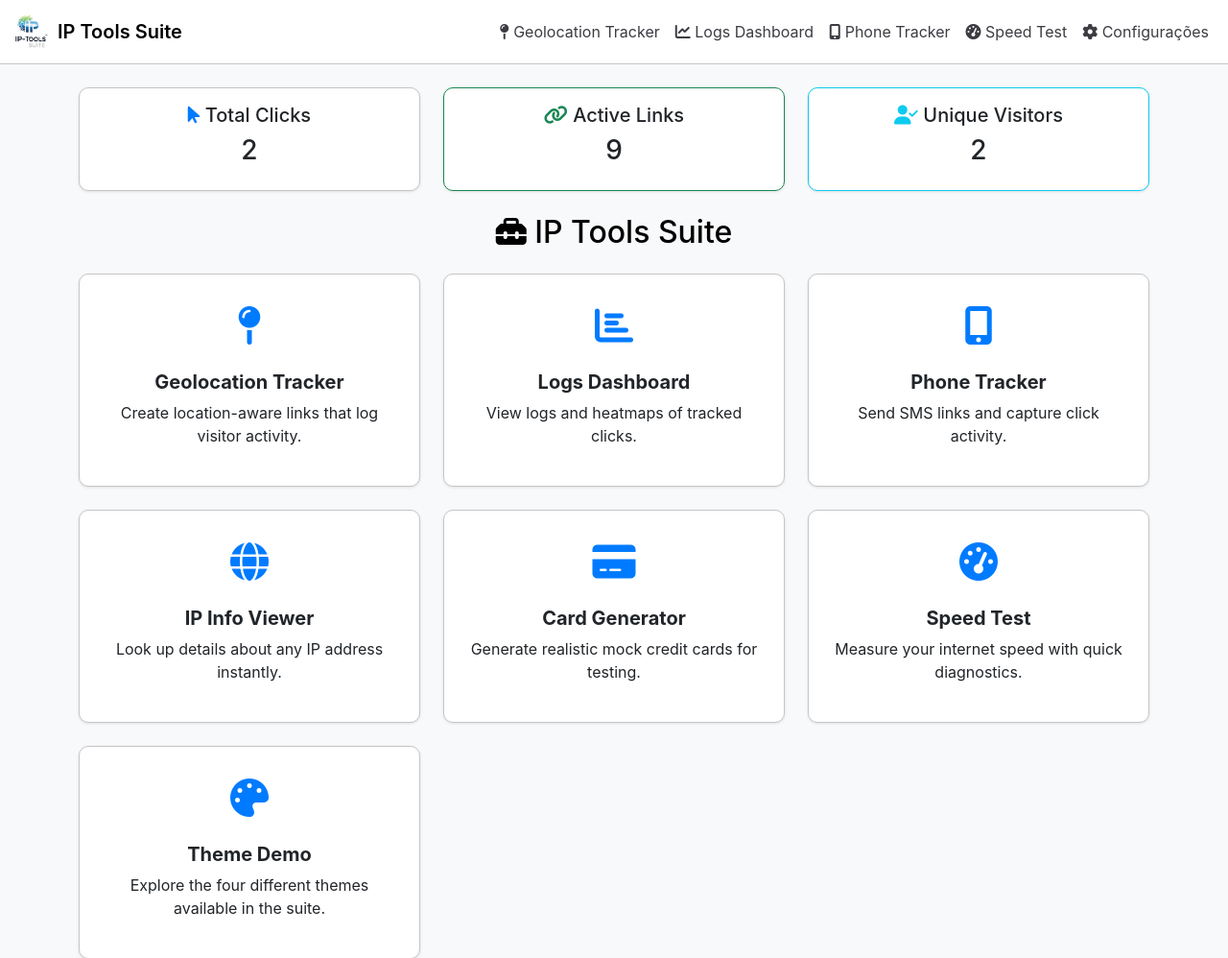
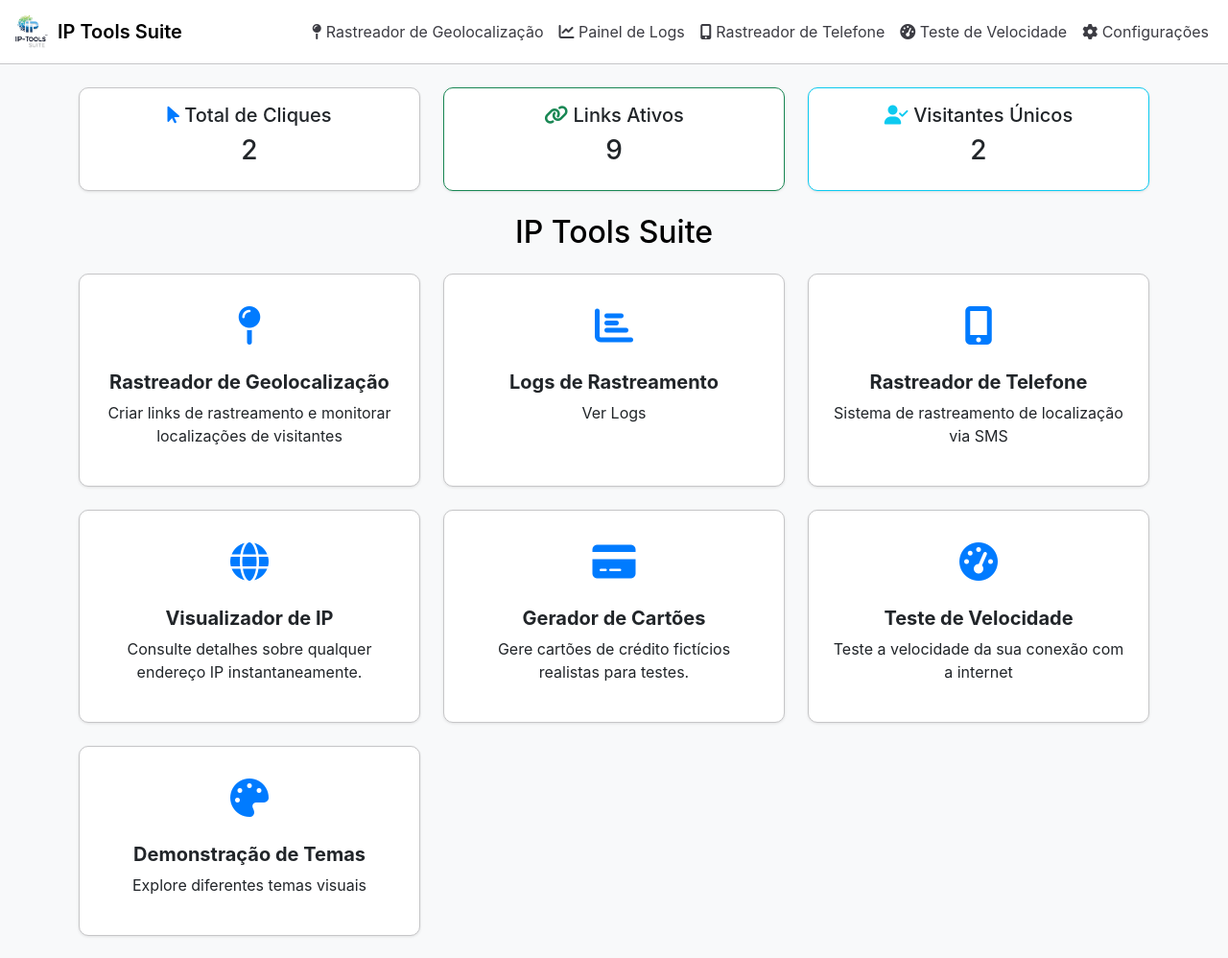
Before and after one commit to samuelbuenofran/ip-tools, a PHP site: page / in a window 1280 px wide. Shown: the top 998 px of the page at 96% size. Run offline with PHP 8.4, Linux system fonts and the light colour scheme; data comes from the database, SQL or seed files in the repository.

Commit message:
Enhance localization by adding data-translate attributes to various elements in header, index, and logs pages; update translations in assets for improved user experience and consistency across the application.

```diff
--- a/assets/translations.js
+++ b/assets/translations.js
@@ -7,7 +7,7 @@ const translations = {
         'nav_network_tools': 'Network Tools',
         'nav_phone_tracker': 'Phone Tracker',
         'nav_speed_test': 'Speed Test',
-        'nav_logs': 'Logs',
+        'nav_logs': 'Logs Dashboard',
         'nav_support': 'Support',
         'nav_privacy': 'Privacy',
 
@@ -57,6 +57,17 @@ const translations = {
         'speed_test_desc': 'Test your internet connection speed',
         'theme_demo_title': 'Theme Demo',
         'theme_demo_desc': 'Explore different visual themes',
+        'ip_info_title': 'IP Info Viewer',
+        'ip_info_desc': 'Look up details about any IP address instantly.',
+        'card_generator_title': 'Card Generator',
+        'card_generator_desc': 'Generate realistic mock credit cards for testing.',
+        'total_clicks': 'Total Clicks',
+        'active_links': 'Active Links',
+        'unique_visitors': 'Unique Visitors',
+        'visitor_log_dashboard': 'Visitor Log Dashboard',
+        'location_source': 'Location Source',
+        'precise_address': 'Precise Address',
+        'click_heatmap': 'Click Heatmap',
 
         // Geolocation Tracker
         'create_tracking_link': 'Create Tracking Link',
@@ -109,6 +120,13 @@ const translations = {
         'time': 'Time',
         'ip_address': 'IP Address',
         'location': 'Location',
+        'id': 'ID',
+        'street': 'Street',
+        'city': 'City',
+        'state': 'State',
+        'country': 'Country',
+        'device': 'Device',
+        'timestamp': 'Timestamp',
         'user_agent': 'User Agent',
         'referrer': 'Referrer',
         'status': 'Status',
@@ -258,7 +276,7 @@ const translations = {
         'nav_network_tools': 'Ferramentas de Rede',
         'nav_phone_tracker': 'Rastreador de Telefone',
         'nav_speed_test': 'Teste de Velocidade',
-        'nav_logs': 'Logs',
+        'nav_logs': 'Painel de Logs',
         'nav_support': 'Suporte',
         'nav_privacy': 'Privacidade',
 
@@ -308,6 +326,17 @@ const translations = {
         'speed_test_desc': 'Teste a velocidade da sua conexão com a internet',
         'theme_demo_title': 'Demonstração de Temas',
         'theme_demo_desc': 'Explore diferentes temas visuais',
+        'ip_info_title': 'Visualizador de IP',
+        'ip_info_desc': 'Consulte detalhes sobre qualquer endereço IP instantaneamente.',
+        'card_generator_title': 'Gerador de Cartões',
+        'card_generator_desc': 'Gere cartões de crédito fictícios realistas para testes.',
+        'total_clicks': 'Total de Cliques',
+        'active_links': 'Links Ativos',
+        'unique_visitors': 'Visitantes Únicos',
+        'visitor_log_dashboard': 'Painel de Logs de Visitantes',
+        'location_source': 'Fonte da Localização',
+        'precise_address': 'Endereço Preciso',
+        'click_heatmap': 'Mapa de Calor de Cliques',
 
         // Geolocation Tracker
         'create_tracking_link': 'Criar Link de Rastreamento',
@@ -360,6 +389,13 @@ const translations = {
         'time': 'Hora',
         'ip_address': 'Endereço IP',
         'location': 'Localização',
+        'id': 'ID',
+        'street': 'Rua',
+        'city': 'Cidade',
+        'state': 'Estado',
+        'country': 'País',
+        'device': 'Dispositivo',
+        'timestamp': 'Data/Hora',
         'user_agent': 'User Agent',
         'referrer': 'Referenciador',
         'status': 'Status',
@@ -512,6 +548,8 @@ class LanguageManager {
 
     init() {
         this.applyLanguage(this.currentLanguage);
+        // Update page content immediately
+        this.updatePageContent();
         // Only create language selector if we're in English mode (developer mode)
         if (this.currentLanguage === 'en') {
             this.createLanguageSelector();
@@ -800,6 +838,13 @@ document.addEventListener('DOMContentLoaded', function() {
         }
     `;
     document.head.appendChild(style);
+
+    // Ensure language is applied after a short delay to allow all elements to load
+    setTimeout(() => {
+        if (languageManager) {
+            languageManager.updatePageContent();
+        }
+    }, 100);
 });
 
 // ===== UTILITY FUNCTIONS =====
--- a/header.php
+++ b/header.php
@@ -21,11 +21,11 @@
 
     <div class="collapse navbar-collapse" id="navbarNav">
 		<ul class="navbar-nav ms-auto">
-        <li class="nav-item"><a class="nav-link" href="/projects/ip-tools/geologger/create.php" data-translate="nav_geologger"><i class="fa-solid fa-map-pin"></i> Geolocation Tracker</a></li>
-        <li class="nav-item"><a class="nav-link" href="/projects/ip-tools/network-tools/logs.php" data-translate="nav_logs"><i class="fa-solid fa-chart-line"></i> Logs Dashboard</a></li>
-        <li class="nav-item"><a class="nav-link" href="/projects/ip-tools/phone-tracker/send_sms.php" data-translate="nav_phone_tracker"><i class="fa-solid fa-mobile-screen-button"></i> Phone Tracker</a></li>
-        <li class="nav-item"><a class="nav-link" href="/projects/ip-tools/utils/speedtest.php" data-translate="nav_speed_test"><i class="fa-solid fa-gauge-high"></i> Speed Test</a></li>
-        <li class="nav-item"><a class="nav-link" href="/projects/ip-tools/settings.php" data-translate="settings"><i class="fa-solid fa-cog"></i> Configurações</a></li>
+        <li class="nav-item"><a class="nav-link" href="/projects/ip-tools/geologger/create.php"><i class="fa-solid fa-map-pin"></i> <span data-translate="nav_geologger">Geolocation Tracker</span></a></li>
+        <li class="nav-item"><a class="nav-link" href="/projects/ip-tools/network-tools/logs.php"><i class="fa-solid fa-chart-line"></i> <span data-translate="nav_logs">Logs Dashboard</span></a></li>
+        <li class="nav-item"><a class="nav-link" href="/projects/ip-tools/phone-tracker/send_sms.php"><i class="fa-solid fa-mobile-screen-button"></i> <span data-translate="nav_phone_tracker">Phone Tracker</span></a></li>
+        <li class="nav-item"><a class="nav-link" href="/projects/ip-tools/utils/speedtest.php"><i class="fa-solid fa-gauge-high"></i> <span data-translate="nav_speed_test">Speed Test</span></a></li>
+        <li class="nav-item"><a class="nav-link" href="/projects/ip-tools/settings.php"><i class="fa-solid fa-cog"></i> <span data-translate="settings">Configurações</span></a></li>
       </ul>
     </div>
   </div>
--- a/index.php
+++ b/index.php
@@ -43,19 +43,19 @@ $uniqueIPs = $db->query("SELECT COUNT(DISTINCT ip_address) FROM geo_logs")->fetc
 <div class="row g-4 text-center mb-4">
   <div class="col-md-4">
     <div class="card p-3 border-primary">
-      <h5><i class="fa-solid fa-mouse-pointer text-primary"></i> Total Clicks</h5>
+      <h5><i class="fa-solid fa-mouse-pointer text-primary"></i> <span data-translate="total_clicks">Total Clicks</span></h5>
       <h3><?= $totalClicks ?></h3>
     </div>
   </div>
   <div class="col-md-4">
     <div class="card p-3 border-success">
-      <h5><i class="fa-solid fa-link text-success"></i> Active Links</h5>
+      <h5><i class="fa-solid fa-link text-success"></i> <span data-translate="active_links">Active Links</span></h5>
       <h3><?= $activeLinks ?></h3>
     </div>
   </div>
   <div class="col-md-4">
     <div class="card p-3 border-info">
-      <h5><i class="fa-solid fa-user-check text-info"></i> Unique Visitors</h5>
+      <h5><i class="fa-solid fa-user-check text-info"></i> <span data-translate="unique_visitors">Unique Visitors</span></h5>
       <h3><?= $uniqueIPs ?></h3>
     </div>
   </div>
@@ -98,8 +98,8 @@ $uniqueIPs = $db->query("SELECT COUNT(DISTINCT ip_address) FROM geo_logs")->fetc
         <a href="/projects/ip-tools/network-tools/ipinfo.php" class="text-decoration-none">
           <div class="card p-4 text-center h-100">
             <div class="icon"><i class="fa-solid fa-globe"></i></div>
-            <h5 class="card-title">IP Info Viewer</h5>
-            <p>Look up details about any IP address instantly.</p>
+            <h5 class="card-title" data-translate="ip_info_title">IP Info Viewer</h5>
+            <p data-translate="ip_info_desc">Look up details about any IP address instantly.</p>
           </div>
         </a>
       </div>
@@ -108,8 +108,8 @@ $uniqueIPs = $db->query("SELECT COUNT(DISTINCT ip_address) FROM geo_logs")->fetc
         <a href="/projects/ip-tools/generators/card-gen.php" class="text-decoration-none">
           <div class="card p-4 text-center h-100">
             <div class="icon"><i class="fa-solid fa-credit-card"></i></div>
-            <h5 class="card-title">Card Generator</h5>
-            <p>Generate realistic mock credit cards for testing.</p>
+            <h5 class="card-title" data-translate="card_generator_title">Card Generator</h5>
+            <p data-translate="card_generator_desc">Generate realistic mock credit cards for testing.</p>
           </div>
         </a>
       </div>
```
Also changed, not shown: network-tools/logs.php (+17 -17 lines), reset-language.php (added, +23 -0 lines).
